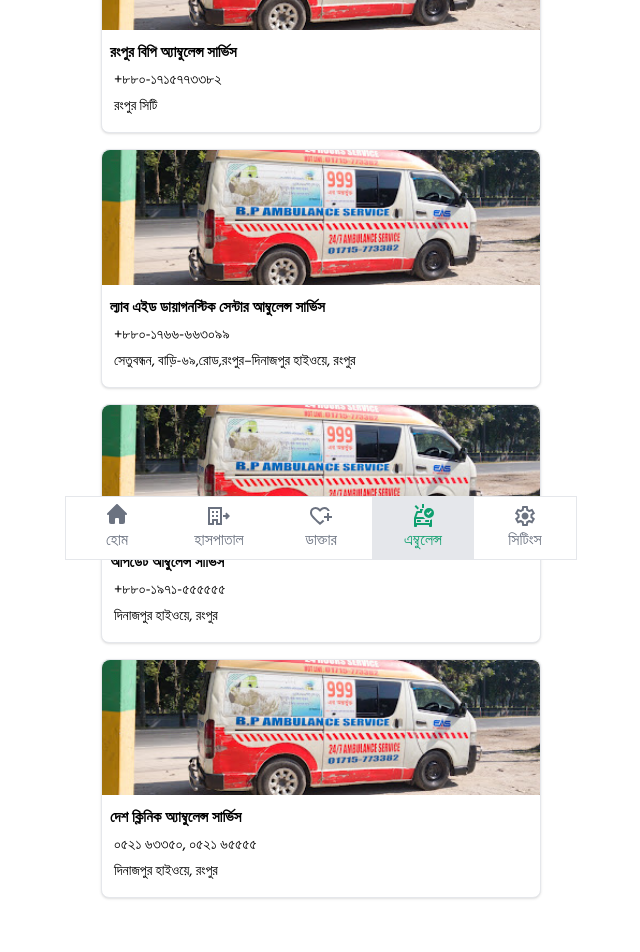
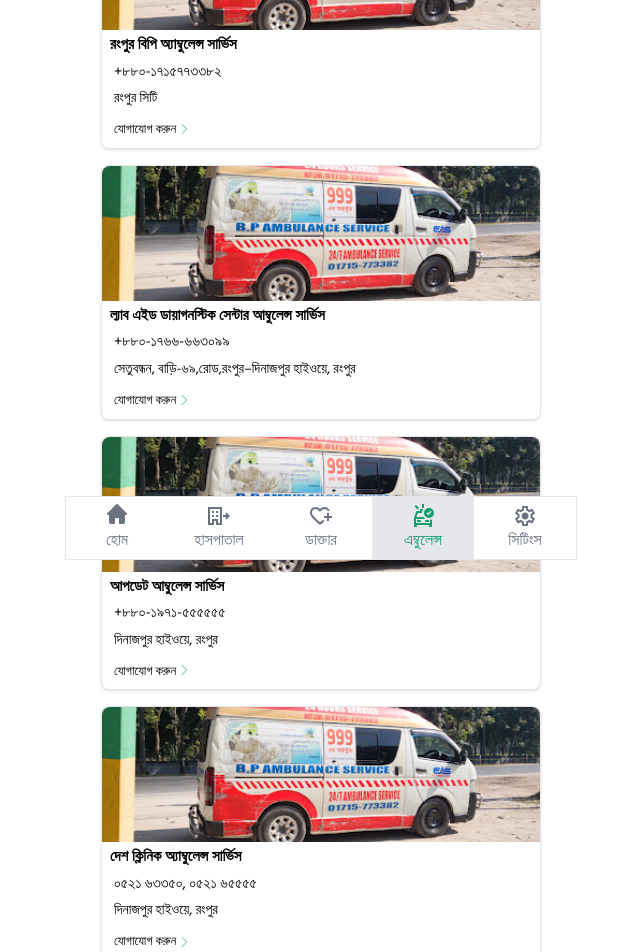
Before and after one commit to dev-juwelhossain/medizon-front-end, a React (Vite) app: page /ambulance in a window 1280 px wide. Shown: the part 240-1192 px from the top of the page, without its empty margins (319-959 px from the left). Built offline with nearby package versions, Linux system fonts and the light colour scheme.

Commit message:
all pages modified

```diff
--- a/src/pages/Ambulance.jsx
+++ b/src/pages/Ambulance.jsx
@@ -34,7 +34,7 @@ const Ambulance = () => {
             alt=""
           />
         </a>
-        <div className="px-2 py-3">
+        <div className="px-2 py-1">
           <div>
             <h2 className="text-[15px] font-bold">
               রংপুর বিপি অ্যাম্বুলেন্স সার্ভিস
@@ -44,6 +44,29 @@ const Ambulance = () => {
           </div>
 
         </div>
+        <a
+                href="#"
+                className="inline-flex items-center mb-2 ml-1 px-2 font-normal text-center text-black  bg-white rounded-md text-[13px] hover:shadow-md"
+              >
+                যোগাযোগ করুন
+                <svg
+                  className="w-4 h-5 pb-[2px] text-green-500 dark:text-white"
+                  aria-hidden="true"
+                  xmlns="http://www.w3.org/2000/svg"
+                  width="20px"
+                  height="20px"
+                  fill="none"
+                  viewBox="0 0 24 24"
+                >
+                  <path
+                    stroke="currentColor"
+                    strokeLinecap="round"
+                    strokeLinejoin="round"
+                    strokeWidth="1.1"
+                    d="m9 5 7 7-7 7"
+                  />
+                </svg>
+              </a>
       </div>
       {/* LABAID Diagnostic Rangpur */}
 
@@ -55,7 +78,7 @@ const Ambulance = () => {
             alt=""
           />
         </a>
-        <div className="px-2 py-3">
+        <div className="px-2 py-1">
           <div>
             <h2 className="text-[15px] font-bold">
               ল্যাব এইড ডায়াগনস্টিক সেন্টার আম্বুলেন্স সার্ভিস
@@ -67,6 +90,29 @@ const Ambulance = () => {
           </div>
 
         </div>
+        <a
+                href="#"
+                className="inline-flex items-center mb-2 ml-1 px-2 font-normal text-center text-black  bg-white rounded-md text-[13px] hover:shadow-md"
+              >
+               যোগাযোগ করুন
+                <svg
+                  className="w-4 h-5 pb-[2px] text-green-500 dark:text-white"
+                  aria-hidden="true"
+                  xmlns="http://www.w3.org/2000/svg"
+                  width="20px"
+                  height="20px"
+                  fill="none"
+                  viewBox="0 0 24 24"
+                >
+                  <path
+                    stroke="currentColor"
+                    strokeLinecap="round"
+                    strokeLinejoin="round"
+                    strokeWidth="1.1"
+                    d="m9 5 7 7-7 7"
+                  />
+                </svg>
+              </a>
       </div>
 
       {/* Update Ambulance Service */}
@@ -79,7 +125,7 @@ const Ambulance = () => {
             alt=""
           />
         </a>
-        <div className="px-2 py-3">
+        <div className="px-2 py-1">
           <div>
             <h2 className="text-[15px] font-bold">
               আপডেট আম্বুলেন্স সার্ভিস
@@ -89,6 +135,29 @@ const Ambulance = () => {
           </div>
 
         </div>
+        <a
+                href="#"
+                className="inline-flex items-center mb-2 ml-1 px-2 font-normal text-center text-black  bg-white rounded-md text-[13px] hover:shadow-md"
+              >
+                যোগাযোগ করুন
+                <svg
+                  className="w-4 h-5 pb-[2px] text-green-500 dark:text-white"
+                  aria-hidden="true"
+                  xmlns="http://www.w3.org/2000/svg"
+                  width="20px"
+                  height="20px"
+                  fill="none"
+                  viewBox="0 0 24 24"
+                >
+                  <path
+                    stroke="currentColor"
+                    strokeLinecap="round"
+                    strokeLinejoin="round"
+                    strokeWidth="1.1"
+                    d="m9 5 7 7-7 7"
+                  />
+                </svg>
+              </a>
       </div>
 
       {/* desh clinic ambulance service */}
@@ -101,7 +170,7 @@ const Ambulance = () => {
             alt=""
           />
         </a>
-        <div className="px-2 py-3">
+        <div className="px-2 py-1">
           <div>
             <h2 className="text-[15px] font-bold">
             দেশ ক্লিনিক অ্যাম্বুলেন্স সার্ভিস
@@ -111,7 +180,31 @@ const Ambulance = () => {
           </div>
 
         </div>
+        <a
+                href="#"
+                className="inline-flex items-center mb-2 ml-1 px-2 font-normal text-center text-black  bg-white rounded-md text-[13px] hover:shadow-md"
+              >
+                যোগাযোগ করুন
+                <svg
+                  className="w-4 h-5 mt-[2px] pb-[2px] text-green-500 dark:text-white"
+                  aria-hidden="true"
+                  xmlns="http://www.w3.org/2000/svg"
+                  width="20px"
+                  height="20px"
+                  fill="none"
+                  viewBox="0 0 24 24"
+                >
+                  <path
+                    stroke="currentColor"
+                    strokeLinecap="round"
+                    strokeLinejoin="round"
+                    strokeWidth="1.1"
+                    d="m9 5 7 7-7 7"
+                  />
+                </svg>
+              </a>
       </div>
+
 
     </div>
   );
--- a/src/pages/Settings.jsx
+++ b/src/pages/Settings.jsx
@@ -1,29 +1,66 @@
+import { NavLink } from "react-router";
+
 const Settings = () => {
   return (
     <div className="m-2 mb-[70px] max-w-md mx-auto">
 
+      {/* back button  */}
+      <NavLink to='/' className="inline-flex px-1 py-1 mb-3 text-xl font-medium text-green-500 dark:text-white">
+        <a href="">
+          <svg
+            className="w-5 h-5 text-green-500 mt-[3px] dark:text-white"
+            aria-hidden="true"
+            xmlns="http://www.w3.org/2000/svg"
+            width="22"
+            height="22"
+            fill="none"
+            viewBox="0 0 24 24"
+          >
+            <path
+
+              stroke="currentColor"
+              strokeLinecap="round"
+              strokeLinejoin="round"
+              strokeWidth="2"
+              d="m15 19-7-7 7-7"
+            />
+          </svg>
+
+        </a>
+        <h3 className="">ফিরে যান</h3>
+      </NavLink>
       <br />
       <br />
       {/* middle section */}
       <section>
         {/* settings */}
-        <div className="flex items-center ml-2">
+        <div className="flex items-center mb-3 ml-2">
           <svg
-            className="w-9 h-9"
+            className="text-gray-600 h-9 w-9 dark:text-white"
+            aria-hidden="true"
             xmlns="http://www.w3.org/2000/svg"
-            height="24px"
-            viewBox="0 -960 960 960"
-            width="24px"
-            fill="#000000"
+            width="24"
+            height="24"
+            fill="none"
+            viewBox="0 0 24 24"
           >
-            <path d="m370-80-16-128q-13-5-24.5-12T307-235l-119 50L78-375l103-78q-1-7-1-13.5v-27q0-6.5 1-13.5L78-585l110-190 119 50q11-8 23-15t24-12l16-128h220l16 128q13 5 24.5 12t22.5 15l119-50 110 190-103 78q1 7 1 13.5v27q0 6.5-2 13.5l103 78-110 190-118-50q-11 8-23 15t-24 12L590-80H370Zm70-80h79l14-106q31-8 57.5-23.5T639-327l99 41 39-68-86-65q5-14 7-29.5t2-31.5q0-16-2-31.5t-7-29.5l86-65-39-68-99 42q-22-23-48.5-38.5T533-694l-13-106h-79l-14 106q-31 8-57.5 23.5T321-633l-99-41-39 68 86 64q-5 15-7 30t-2 32q0 16 2 31t7 30l-86 65 39 68 99-42q22 23 48.5 38.5T427-266l13 106Zm42-180q58 0 99-41t41-99q0-58-41-99t-99-41q-59 0-99.5 41T342-480q0 58 40.5 99t99.5 41Zm-2-140Z" />
+            <path
+              stroke="currentColor"
+              strokeLinecap="square"
+              strokeLinejoin="round"
+              strokeWidth="1.2"
+              d="M10 19H5a1 1 0 0 1-1-1v-1a3 3 0 0 1 3-3h2m10 1a3 3 0 0 1-3 3m3-3a3 3 0 0 0-3-3m3 3h1m-4 3a3 3 0 0 1-3-3m3 3v1m-3-4a3 3 0 0 1 3-3m-3 3h-1m4-3v-1m-2.121 1.879-.707-.707m5.656 5.656-.707-.707m-4.242 0-.707.707m5.656-5.656-.707.707M12 8a3 3 0 1 1-6 0 3 3 0 0 1 6 0Z"
+            />
           </svg>
-          <h1 className="pl-2 text-[20px] font-medium">Settings (সেটিংস)</h1>
+
+          <h1 className="pl-2 text-[20px] text-gray-800 font-normal">
+            Settings (সেটিংস)
+          </h1>
         </div>
         {/* help */}
-        <div className="flex items-center mt-2 ml-2">
+        <div className="flex items-center mt-2 mb-3 ml-2">
           <svg
-            className="mr-2 text-gray-900 h-9 w-9 dark:text-white"
+            className="text-gray-800 h-9 w-9 dark:text-white"
             aria-hidden="true"
             xmlns="http://www.w3.org/2000/svg"
             width="24"
@@ -35,16 +72,19 @@ const Settings = () => {
               stroke="currentColor"
               strokeLinecap="round"
               strokeLinejoin="round"
-              strokeWidth="2"
+              strokeWidth="1.1"
               d="M9.529 9.988a2.502 2.502 0 1 1 5 .191A2.441 2.441 0 0 1 12 12.582V14m-.01 3.008H12M21 12a9 9 0 1 1-18 0 9 9 0 0 1 18 0Z"
             />
           </svg>
-          <h1 className="text-[20px] font-medium">Help (সাহায্য)</h1>
+
+          <h1 className="text-[21px] font-normal pl-2 text-gray-800">
+            Help (সাহায্য)
+          </h1>
         </div>
         {/* feedback */}
         <div className="flex items-center mt-2 ml-2">
           <svg
-            className="text-gray-900 w-9 h-9 dark:text-white"
+            className="text-gray-600 w-9 h-9 dark:text-white"
             aria-hidden="true"
             xmlns="http://www.w3.org/2000/svg"
             width="24"
@@ -60,14 +100,12 @@ const Settings = () => {
               d="M7 11c.889-.086 1.416-.543 2.156-1.057a22.323 22.323 0 0 0 3.958-5.084 1.6 1.6 0 0 1 .582-.628 1.549 1.549 0 0 1 1.466-.087c.205.095.388.233.537.406a1.64 1.64 0 0 1 .384 1.279l-1.388 4.114M7 11H4v6.5A1.5 1.5 0 0 0 5.5 19v0A1.5 1.5 0 0 0 7 17.5V11Zm6.5-1h4.915c.286 0 .372.014.626.15.254.135.472.332.637.572a1.874 1.874 0 0 1 .215 1.673l-2.098 6.4C17.538 19.52 17.368 20 16.12 20c-2.303 0-4.79-.943-6.67-1.475"
             />
           </svg>
-          <h1 className="text-[20px] font-medium ml-1">
-            Feedback (ফিডব্যাক)
-          </h1>
+          <h1 className="text-[20px] font-normal text-gray-800 ml-1">Feedback (ফিডব্যাক)</h1>
         </div>
         {/* privacy */}
         <div className="flex items-center mt-2 ml-2">
           <svg
-            className="text-gray-900 h-9 w-9 dark:text-white"
+            className="text-gray-600 h-9 w-9 dark:text-white"
             aria-hidden="true"
             xmlns="http://www.w3.org/2000/svg"
             width="24"
@@ -84,15 +122,13 @@ const Settings = () => {
             />
           </svg>
 
-          <h1 className="text-[20px] font-medium ml-2">
-            Privacy (গোপনীয়তা)
-          </h1>
+          <h1 className="text-[20px] font-normal text-gray-800 ml-2">Privacy (গোপনীয়তা)</h1>
         </div>
 
         {/* about */}
         <div className="flex items-center mt-2 ml-2">
           <svg
-            className="text-gray-900 h-9 w-9 dark:text-white"
+            className="text-gray-600 h-9 w-9 dark:text-white"
             aria-hidden="true"
             xmlns="http://www.w3.org/2000/svg"
             width="24"
@@ -108,11 +144,8 @@ const Settings = () => {
               d="M12 13V8m0 8h.01M21 12a9 9 0 1 1-18 0 9 9 0 0 1 18 0Z"
             />
           </svg>
-          <h1 className="text-[20px] ml-2 font-medium">
-          About (সম্পর্কে)
-          </h1>
+          <h1 className="text-[20px] ml-2 font-normal text-gray-800">About (সম্পর্কে)</h1>
         </div>
-
       </section>
       <br />
       <br />
@@ -128,7 +161,9 @@ const Settings = () => {
       <br />
       <br />
       <div>
-        <h1 className="text-center text-gray-500">© Medizone - 2025 | V.1.0 </h1>
+        <h1 className="text-center text-gray-500">
+          © Medizone - 2025 | V.1.0{" "}
+        </h1>
       </div>
     </div>
   );
```
Also changed, not shown: src/component/Hospitals.jsx (+56 -42 lines), src/pages/Doctors.jsx (+36 -32 lines).
